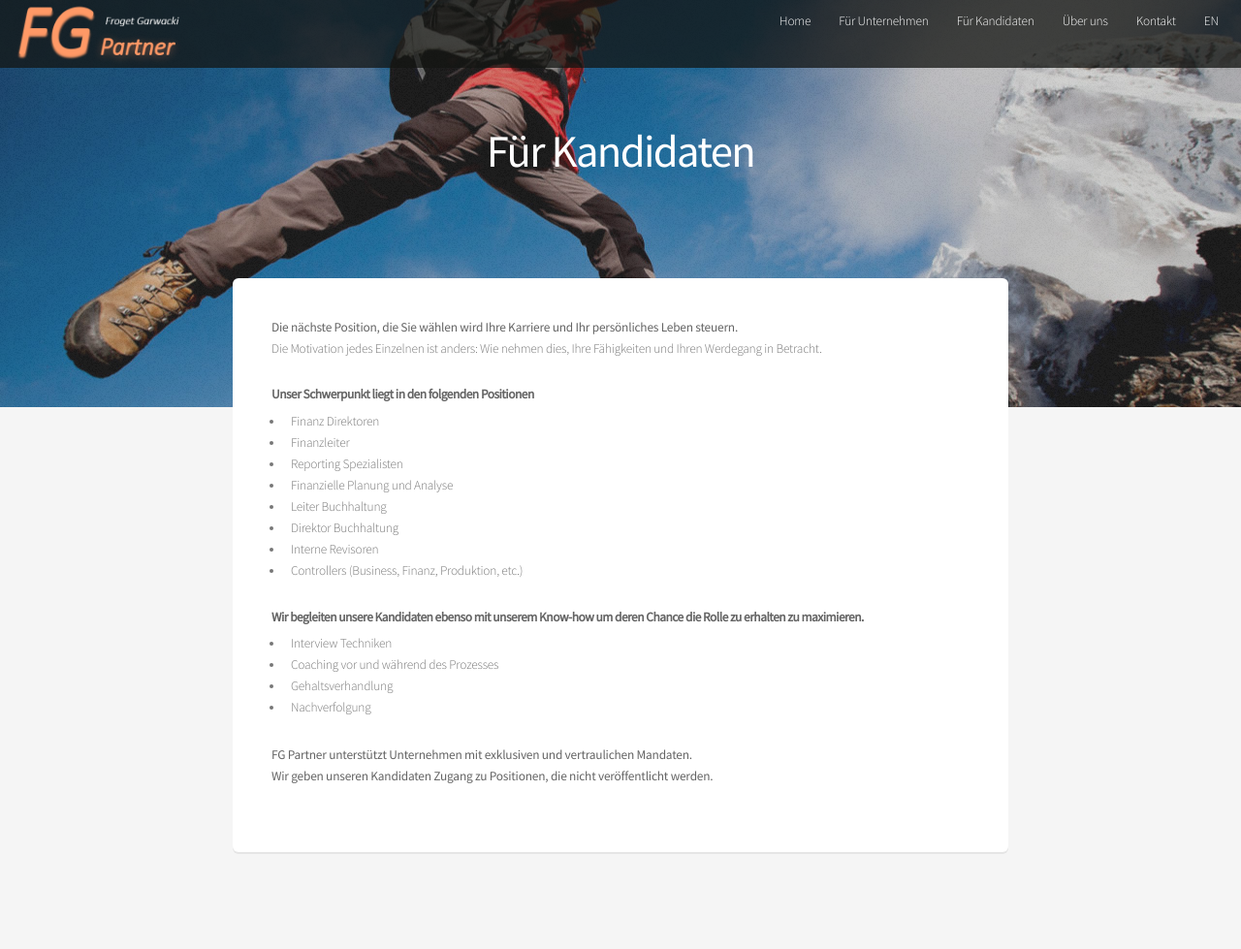
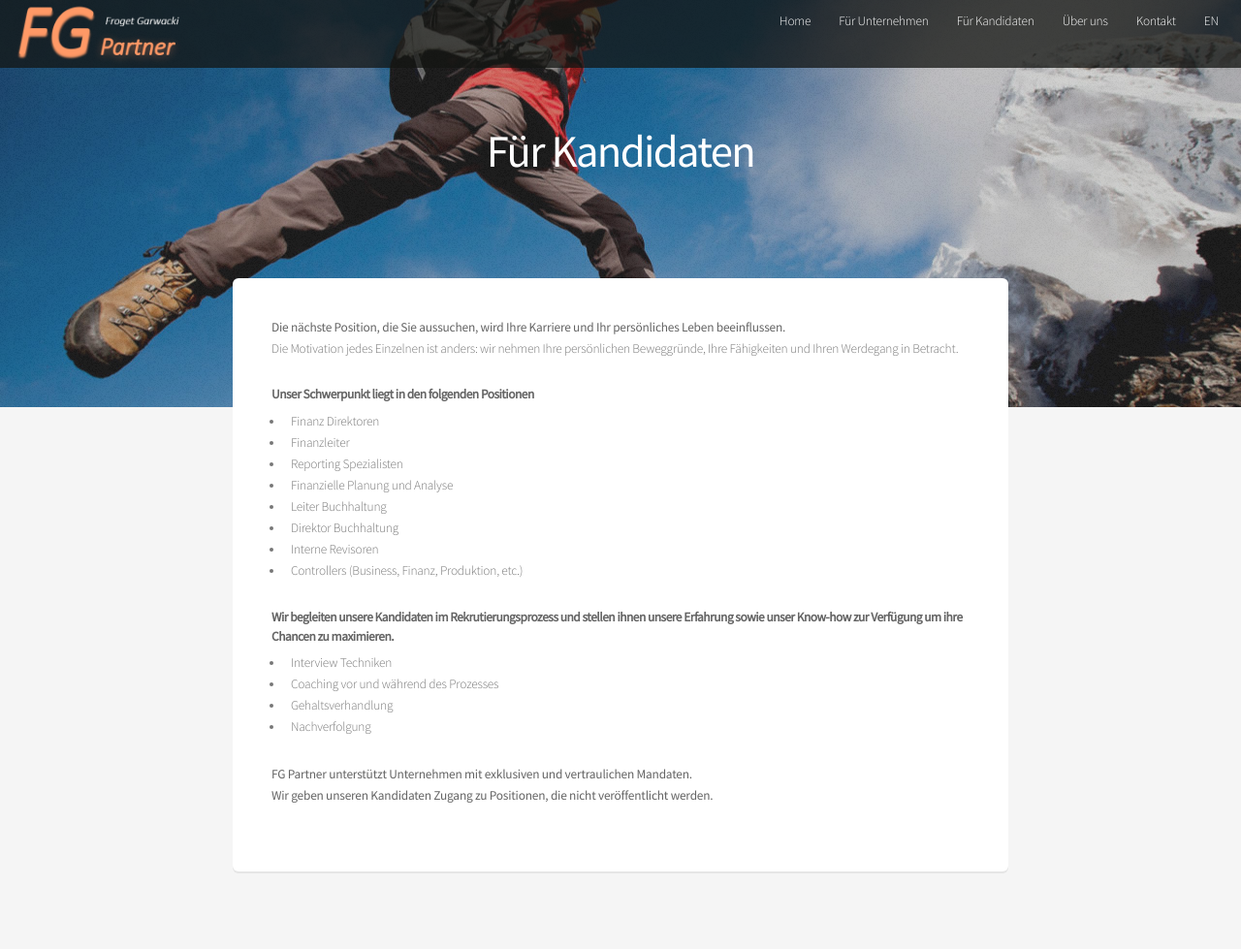
Before and after one commit to FGPartner/www, a Jekyll site: the page built from de/candidates.md, in a window 1280 px wide. Shown: the whole page at 97% size. Built offline with Jekyll 4.4.1, drawn with Linux system fonts in a browser that asks for light colours; our own code applies the rules of GitHub Pages for plain Markdown files.

Commit message:
Update candidates.md

```diff
--- a/de/candidates.md
+++ b/de/candidates.md
@@ -3,8 +3,8 @@ title: Für Kandidaten
 class: candidates
 lang: de
 ---
-**Die nächste Position, die Sie wählen wird Ihre Karriere und Ihr persönliches Leben steuern.**<br/>
-Die Motivation jedes Einzelnen ist anders: Wie nehmen dies, Ihre Fähigkeiten und Ihren Werdegang in Betracht.
+**Die nächste Position, die Sie aussuchen, wird Ihre Karriere und Ihr persönliches Leben beeinflussen.**<br/>
+Die Motivation jedes Einzelnen ist anders: wir nehmen Ihre persönlichen Beweggründe, Ihre Fähigkeiten und Ihren Werdegang in Betracht.
 
 ## Unser Schwerpunkt liegt in den folgenden Positionen
 
@@ -18,7 +18,7 @@ Die Motivation jedes Einzelnen ist anders: Wie nehmen dies, Ihre Fähigkeiten un
 - Controllers (Business, Finanz, Produktion, etc.)
 
 
-## Wir begleiten unsere Kandidaten ebenso mit unserem Know-how um deren Chance die Rolle zu erhalten zu maximieren.
+## Wir begleiten unsere Kandidaten im Rekrutierungsprozess und stellen ihnen unsere Erfahrung sowie unser Know-how zur Verfügung um ihre Chancen  zu maximieren.
 
 - Interview Techniken
 - Coaching vor und während des Prozesses
```
